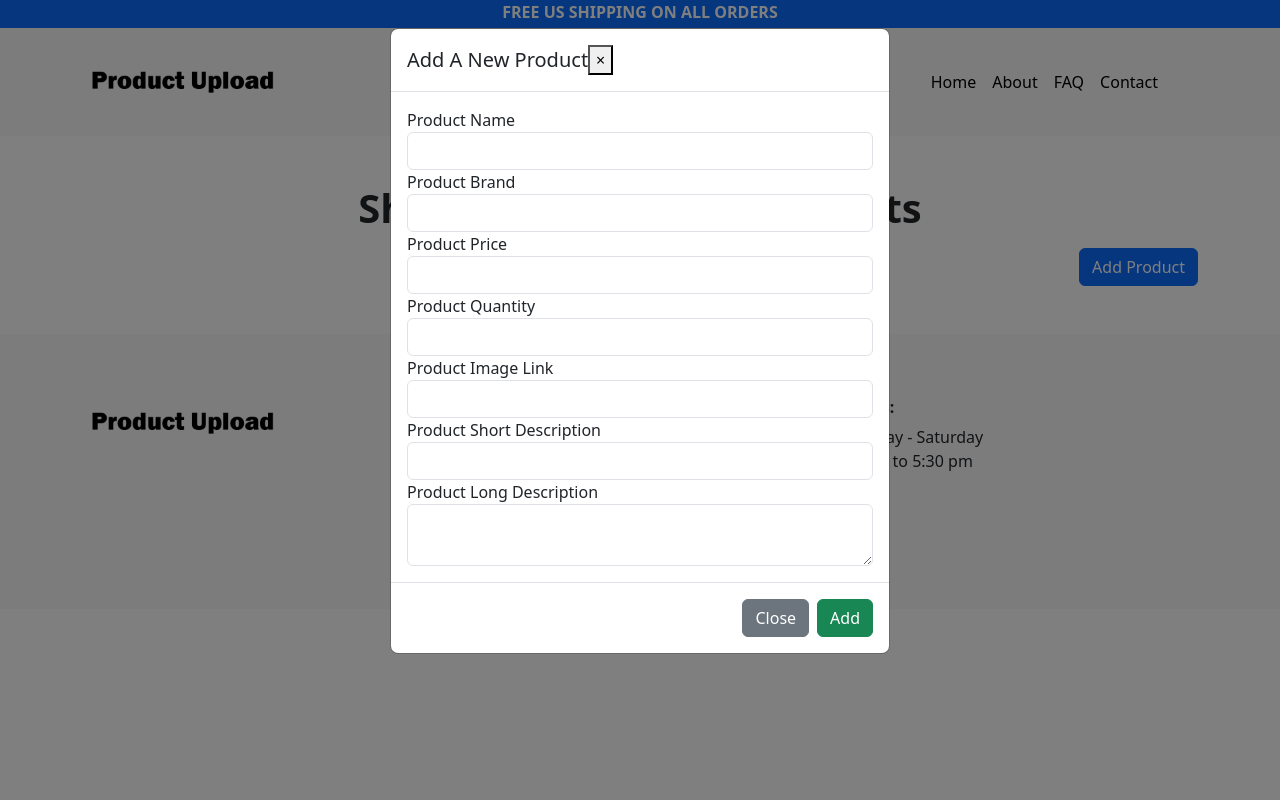
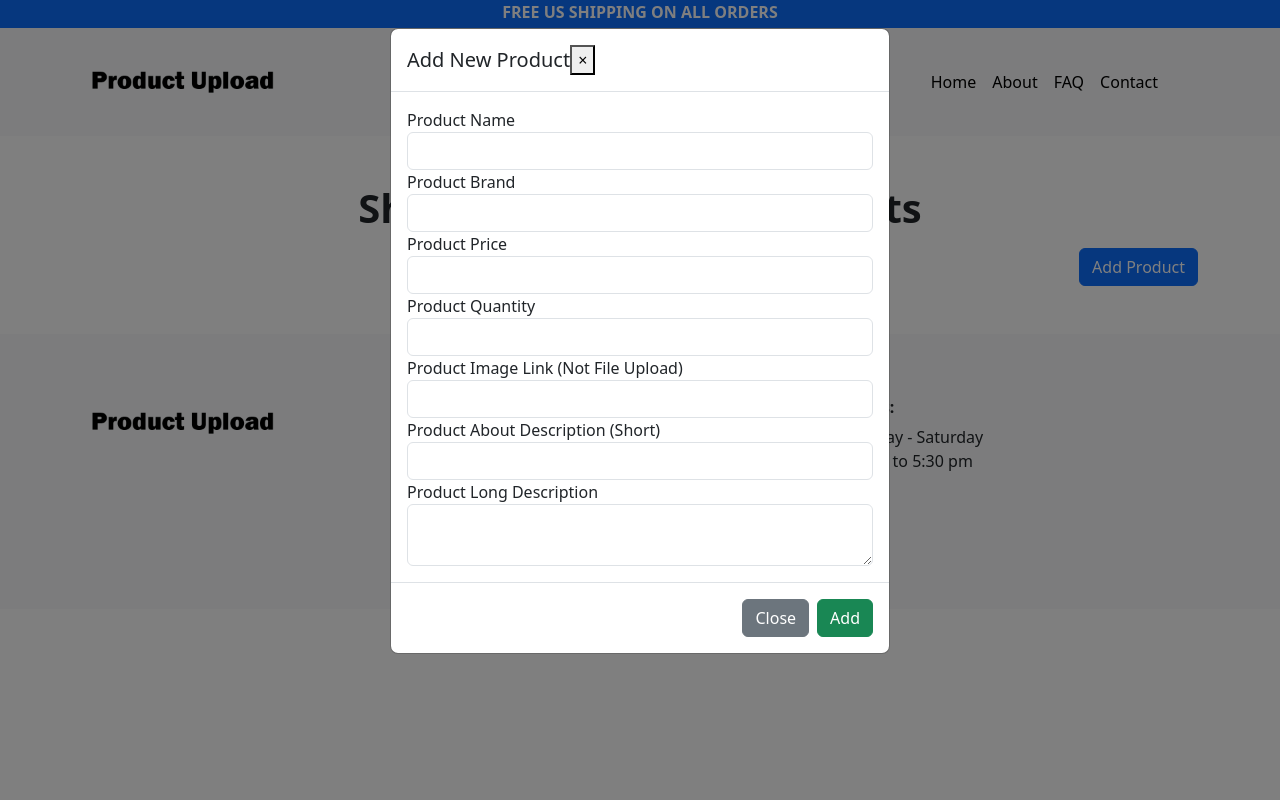
Before and after one commit to Zwill1/PHP-PRODUCT-UPLOAD, a PHP site: page /PHP-PRODUCT-UPLOAD/ in a window 1280 px wide, after a click on "Add Product". Run offline with PHP 8.4, Linux system fonts and the light colour scheme; data that the repository does not hold is empty.

Commit message:
changes to add new product modal

```diff
--- a/index.php
+++ b/index.php
@@ -165,7 +165,7 @@
             <form action="db/create_product.php" method="POST">
                 <div class="modal-content">
                 <div class="modal-header">
-                    <h5 class="modal-title" id="exampleModalLabel">Add A New Product</h5>
+                    <h5 class="modal-title" id="exampleModalLabel">Add New Product</h5>
                     <button type="button" class="close" data-bs-dismiss="modal" aria-label="Close">
                     <span aria-hidden="true">&times;</span>
                     </button>
@@ -189,11 +189,11 @@
                         <input type="text" class="form-control" id="exampleInputAge" name="pquantity">
                     </div>
                     <div class="form-group">
-                        <label for="exampleInputAge">Product Image Link</label>
+                        <label for="exampleInputAge">Product Image Link (Not File Upload)</label>
                         <input type="text" class="form-control" id="exampleInputAge" name="pimage">
                     </div>
                     <div class="form-group">
-                        <label for="exampleInputAge">Product Short Description</label>
+                        <label for="exampleInputAge">Product About Description (Short)</label>
                         <input type="text" class="form-control" id="exampleInputAge" name="pshortdescription">
                     </div>
                     <div class="form-group">
```
